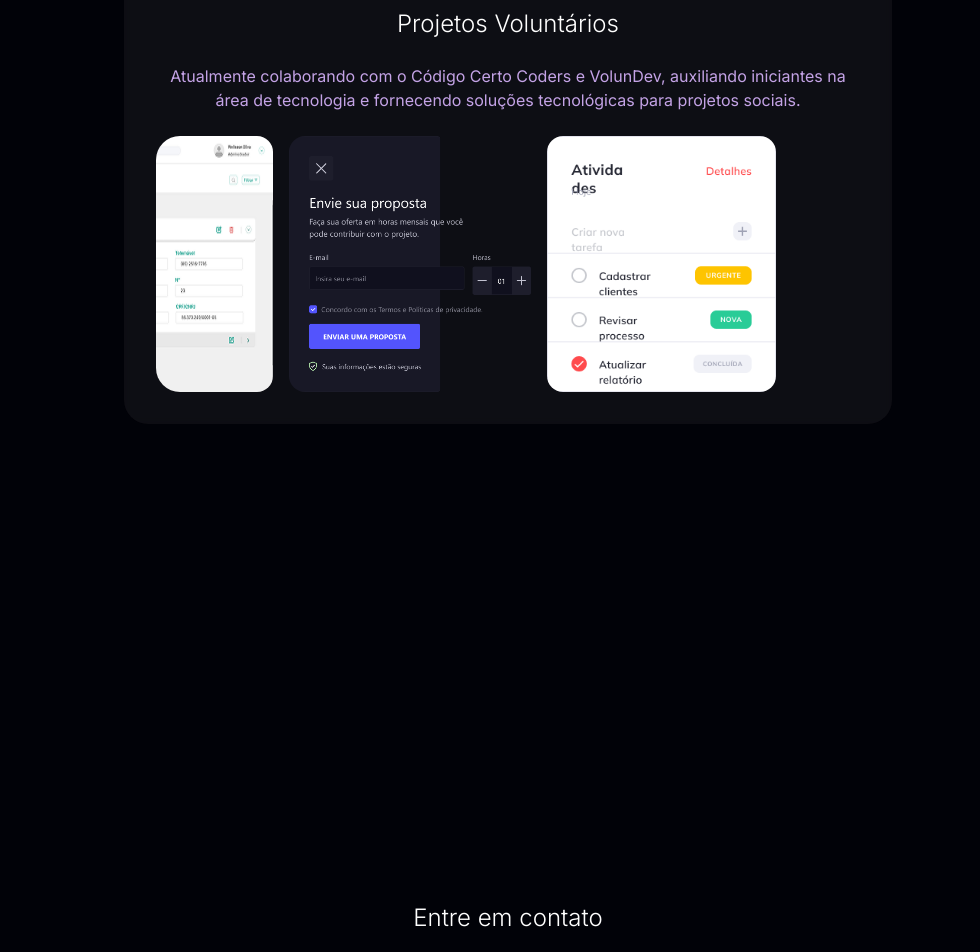
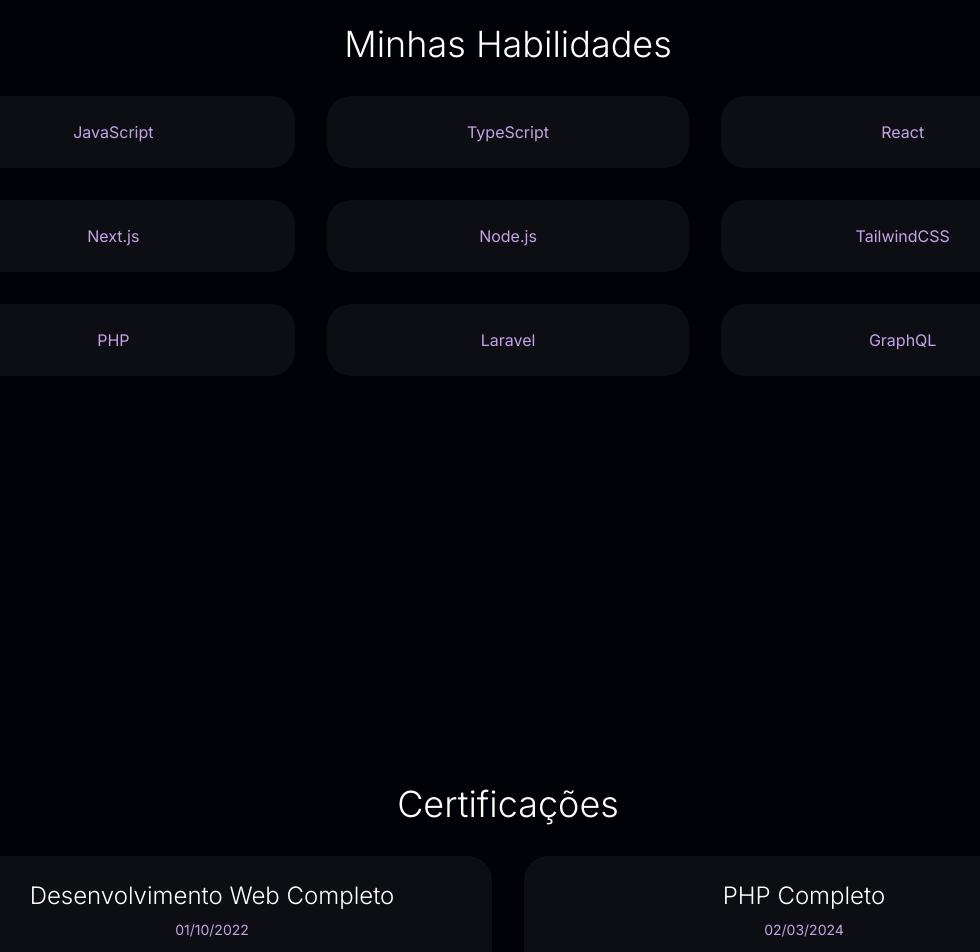
Before and after one commit to lucasmarquesfaria/portifolio, a Next.js app: page / in a window 1280 px wide. Shown: the part 1800-2752 px from the top of the page, without its empty margins (132-1112 px from the left). Built offline with nearby package versions, Linux system fonts and the light colour scheme.

Commit message:
refact certf

```diff
--- a/app/page.tsx
+++ b/app/page.tsx
@@ -32,7 +32,7 @@
           animate={{ opacity: 1, y: 0 }}
           className="bg-white/5 backdrop-blur-sm rounded-full px-4 py-2 sm:px-6 sm:py-3"
         >
-          {["Sobre", "Projetos", "Depoimentos", "Contato"].map((item) => (
+          {["Sobre", "Projetos", "Depoimentos", "Contato", "Skills", "Certificações"].map((item) => (
             <button
               key={item}
               onClick={() => scrollToSection(item.toLowerCase())}
@@ -122,6 +122,67 @@
         </div>
       </section>
 
+      {/* Skills Section */}
+      <section id="skills" className="min-h-screen flex items-center justify-center px-4 py-16 sm:py-32">
+        <div className="max-w-6xl w-full text-center">
+          <motion.h2
+            initial={{ opacity: 0, y: 20 }}
+            whileInView={{ opacity: 1, y: 0 }}
+            viewport={{ once: true }}
+            className="text-3xl sm:text-4xl font-light mb-8"
+          >
+            Minhas Habilidades
+          </motion.h2>
+          <div className="grid grid-cols-2 sm:grid-cols-3 gap-8">
+            {["JavaScript", "TypeScript", "React", "Next.js", "Node.js", "TailwindCSS", "PHP", "Laravel", "GraphQL"].map((skill) => (
+              <motion.div
+                key={skill}
+                initial={{ opacity: 0, y: 20 }}
+                whileInView={{ opacity: 1, y: 0 }}
+                viewport={{ once: true }}
+                className="bg-white/5 backdrop-blur-sm rounded-3xl p-4 sm:p-6"
+              >
+                <p className="text-purple-300/90">{skill}</p>
+              </motion.div>
+            ))}
+          </div>
+        </div>
+      </section>
+
+      {/* Certifications Section */}
+      <section id="certificações" className="min-h-screen flex items-center justify-center px-4 py-16 sm:py-32">
+        <div className="max-w-6xl w-full text-center">
+          <motion.h2
+            initial={{ opacity: 0, y: 20 }}
+            whileInView={{ opacity: 1, y: 0 }}
+            viewport={{ once: true }}
+            className="text-3xl sm:text-4xl font-light mb-8"
+          >
+            Certificações
+          </motion.h2>
+          <div className="grid grid-cols-1 sm:grid-cols-2 gap-8">
+            {[
+              { title: "Desenvolvimento Web Completo", date: "01/10/2022", description: "Certificação em desenvolvimento Web." },
+              { title: "PHP Completo", date: "02/03/2024", description: "Certificação profissional em PHP, Laravel." },
+              { title: "React Completo", date: "02/02/2025", description: "Certificação em React, Next.js." },
+              { title: "Node.js do Zero a Maestria com diversos Projetos", date: "30/12/2025", description: "Certificação em Node.JS" },
+            ].map((cert, index) => (
+              <motion.div
+                key={index}
+                initial={{ opacity: 0, y: 20 }}
+                whileInView={{ opacity: 1, y: 0 }}
+                viewport={{ once: true }}
+                className="bg-white/5 backdrop-blur-sm rounded-3xl p-4 sm:p-6"
+              >
+                <h3 className="text-xl sm:text-2xl font-light mb-2">{cert.title}</h3>
+                <p className="text-purple-300/90 text-sm mb-4">{cert.date}</p>
+                <p className="text-purple-300/90">{cert.description}</p>
+              </motion.div>
+            ))}
+          </div>
+        </div>
+      </section>
+
       {/* Testimonials Section */}
       <section id="depoimentos" className="min-h-screen flex items-center justify-center px-4">
         <div className="max-w-3xl text-center">
@@ -197,10 +258,10 @@
             <p className="text-purple-300/90">Ou me encontre nas redes sociais:</p>
             <div className="flex justify-center space-x-4 mt-4">
               <a href="https://www.linkedin.com/in/lucasmf99/" target="_blank" rel="noopener noreferrer">
-                <Image src="/linkedin.png" alt="LinkedIn" width={32} height={32} />
+                <img src="https://upload.wikimedia.org/wikipedia/commons/8/81/LinkedIn_icon.svg" alt="LinkedIn" width={32} height={32} />
               </a>
               <a href="https://github.com/lucasmarquesfaria" target="_blank" rel="noopener noreferrer">
-                <Image src="/github.png" alt="GitHub" width={32} height={32} />
+                <img src="https://upload.wikimedia.org/wikipedia/commons/9/91/Octicons-mark-github.svg" alt="GitHub" width={32} height={32} />
               </a>
             </div>
           </div>
--- a/package.json
+++ b/package.json
@@ -9,7 +9,7 @@
     "lint": "next lint"
   },
   "dependencies": {
-    "framer-motion": "^12.4.3",
+    "framer-motion": "^12.4.5",
     "lucide-react": "^0.475.0",
     "next": "15.1.7",
     "react": "^19.0.0",
```
Also changed, not shown: 1 other file (tests, documents, lock files or other folders).
